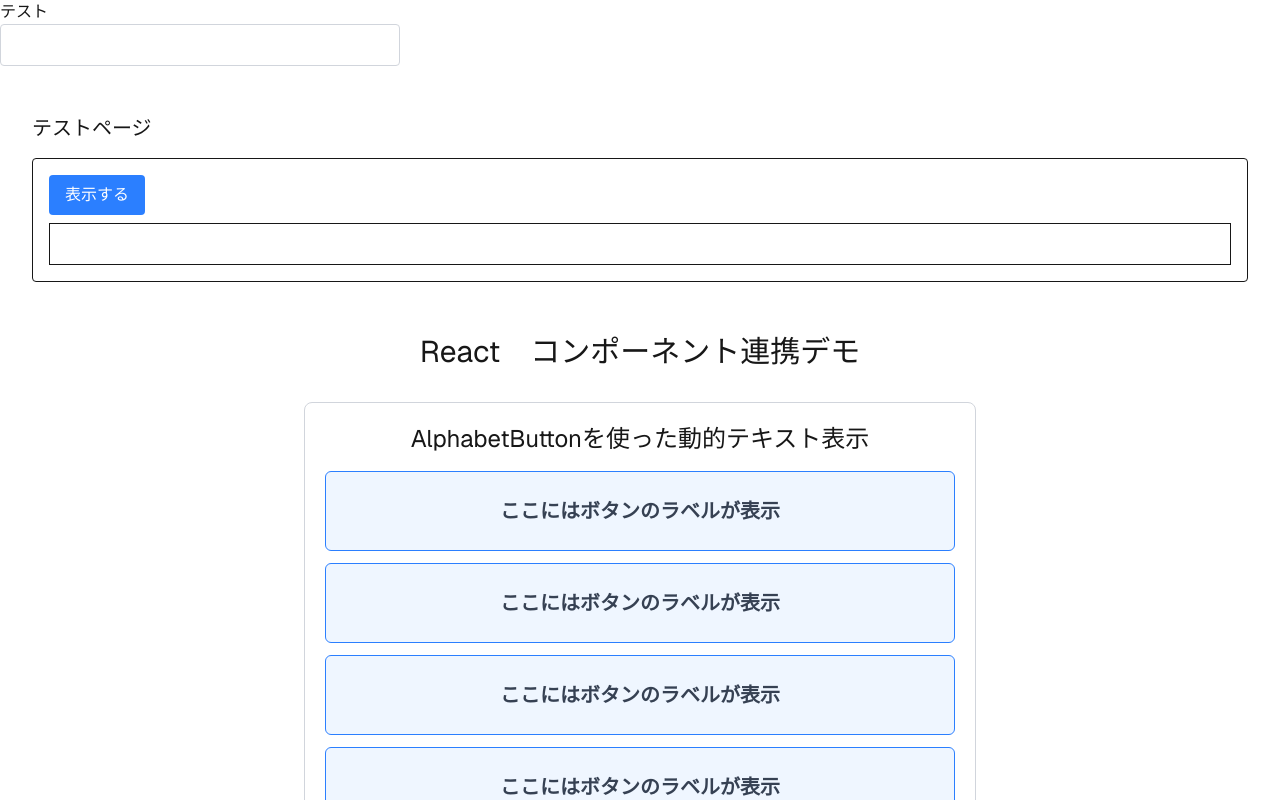
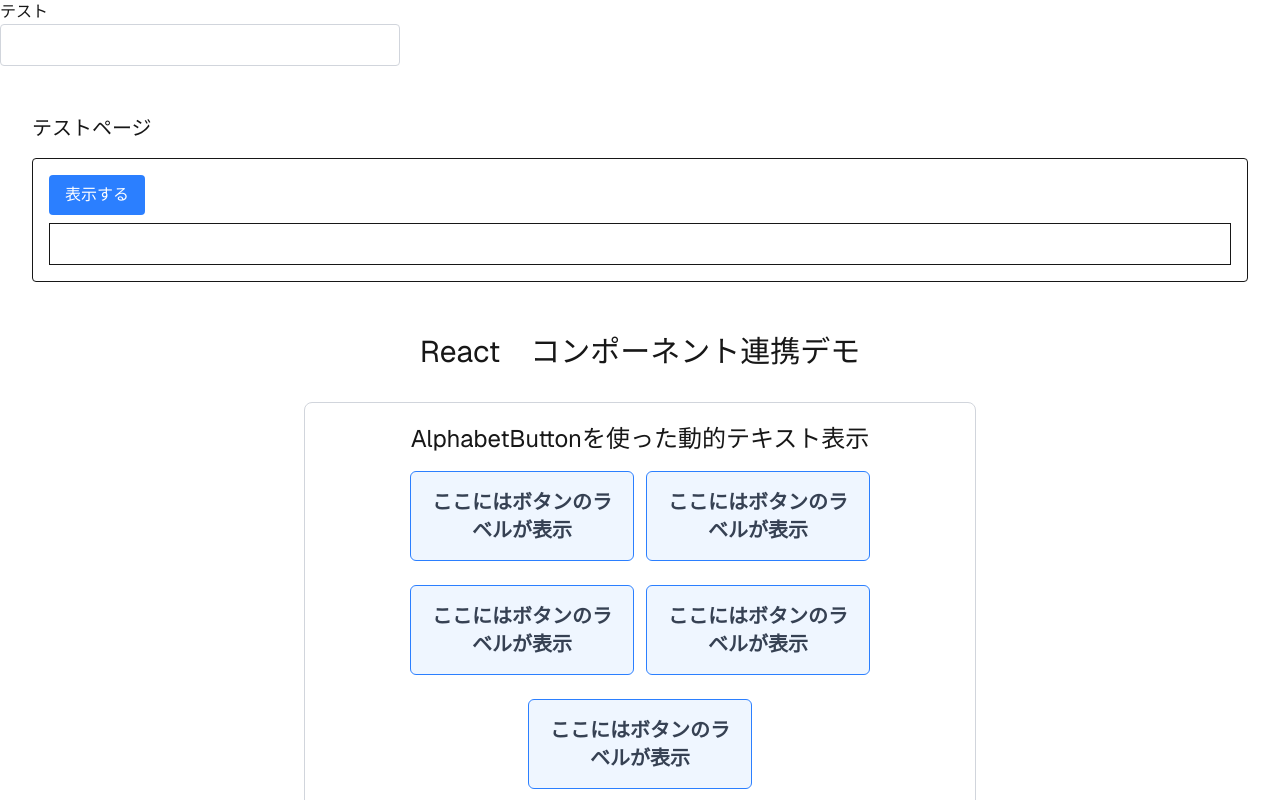
Before and after one commit to taminororo/wordle, a Next.js app: page / in a window 1280 px wide. Shown: the top 800 px of the page. Built offline with nearby package versions, Linux system fonts and the light colour scheme.

Commit message:
[add]複数のテキストボクスが中々横一列にならない

```diff
--- a/components/DynamicTextButtons.tsx
+++ b/components/DynamicTextButtons.tsx
@@ -44,18 +44,25 @@ export default function DynamicTextButtons() {
             </h2>
 
             {/* 複数のテキストボックス表示エリア　*/}
-            {displayedTexts.map((text, index) => (
+            <div className="flex flex-wrap justify-center gap-3 mb-5 auto-cols-max">
+                {displayedTexts.map((text, index) => (
                 <div
                     key= {index} //　Reactのリストレンダリングにはkeyが必要
                     className="
                     border border-blue-500 p-4 min-h-20 mb-3 bg-blue-50
                     rounded-md flex items-center justify-center text-xl font-bold
-                    text-gray-700 break-words"
-                    style= {{ marginBottom: index === displayedTexts.length - 1 ? '20px' : '12px'}} //　最後の要素のmargin-bottomを調整
+                    text-gray-700 break-words
+                    w-40 sm:w-48 md:w-56
+                    flex-shrink-0
+                    "
+                    // 個別のmargin-bottomは、親のgapで管理するため不要になる
+                    // style= {{ marginBottom: index === displayedTexts.length - 1 ? '20px' : '12px'}} //　最後の要素のmargin-bottomを調整
                 >
                      {text}
                 </div>
                 ))}
+            </div>
+
 
             {/* AlphabetButtonのグループ　*/}
             <div className="flex justify-center">
```
